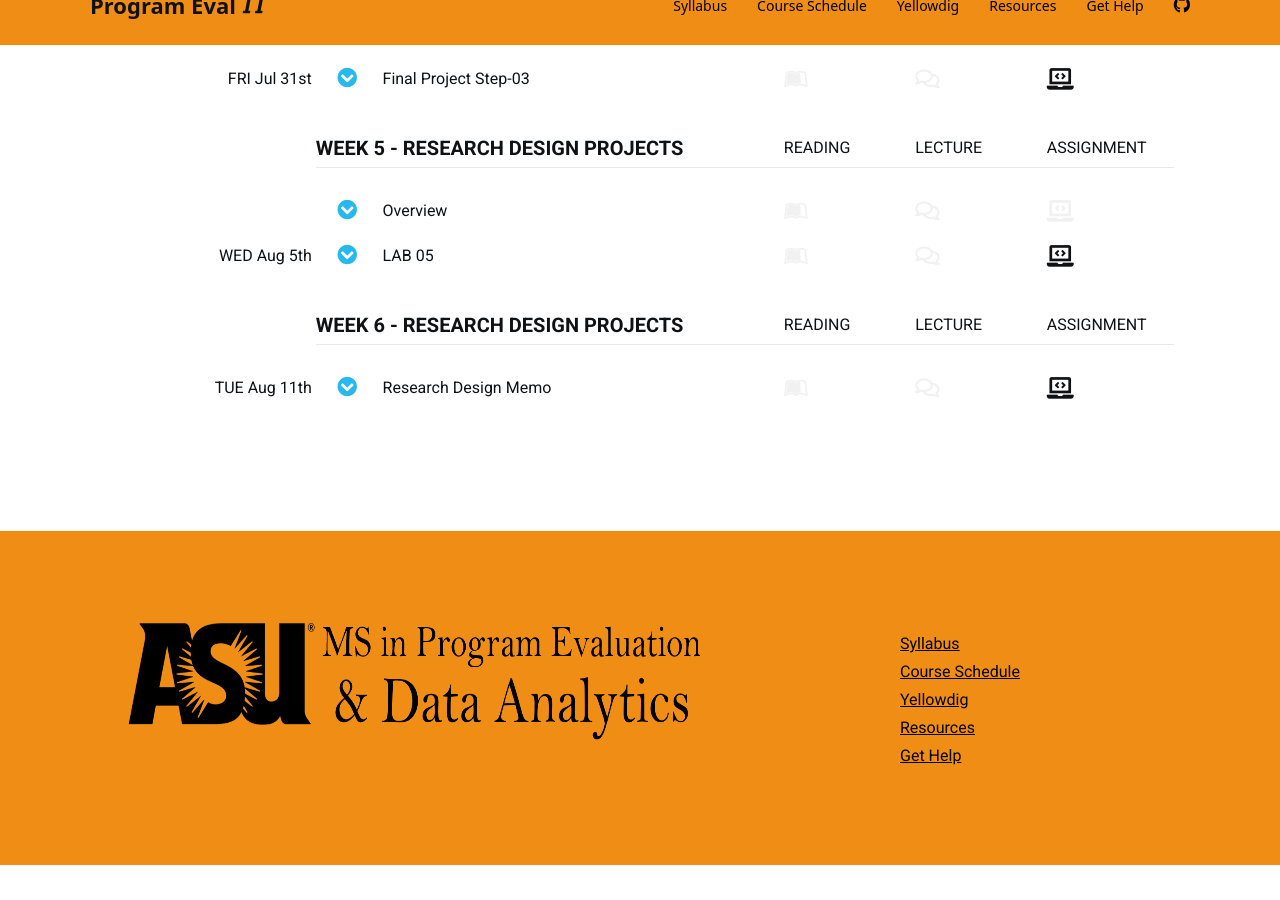
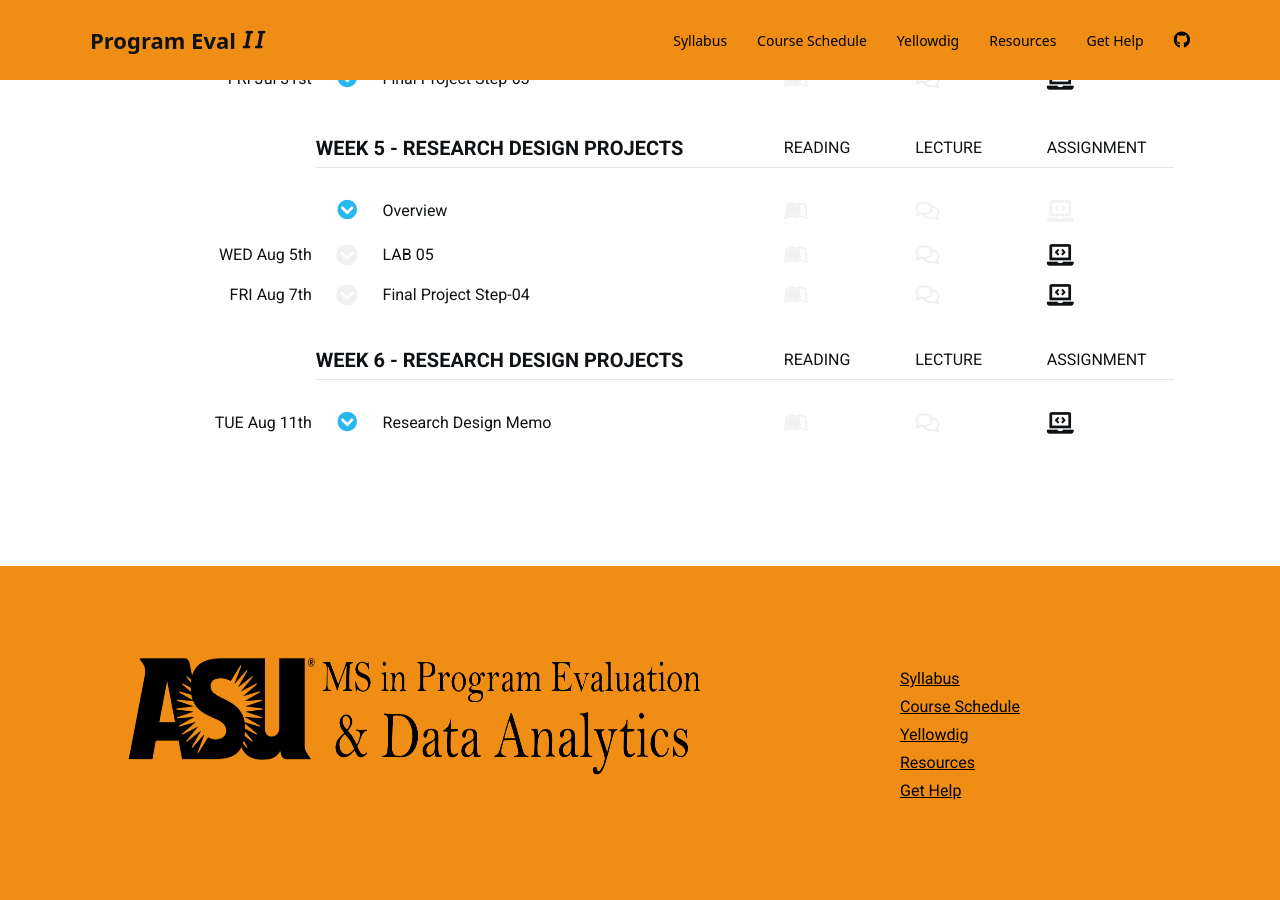
Before and after one commit to DS4PS/cpp-524-sum-2020, a Jekyll site: the page built from schedule.md, in a window 1280 px wide and 900 px high, scrolled down 1019 px. Built offline with Jekyll 4.4.1, drawn with Linux system fonts in a browser that asks for light colours; nearby versions of some CDN libraries; a script bundle is joined from its source files by our own code; library files that are not in the unit come from our copies; a style sheet for code colours, icons or effects is not loaded; before the commit the page ends 1884 px from its top, so only the background shows below that.

Commit message:
Update schedule.md

```diff
--- a/schedule.md
+++ b/schedule.md
@@ -771,6 +771,30 @@
 
 <br>
 <br>
+
+
+
+
+
+*** { @unit = "FRI Aug 7th", @title = "Final Project Step-04", @assignment}
+
+<br>
+<br>
+
+## Step 04 - Identify Your Counterfactual
+
+
+<a class="uk-button uk-button-default" href="">Step-03 Instructions</a>
+
+When you are complete submit your section draft:
+
+<a class="uk-button uk-button-primary" href="{{page.canvas.assignment_url}}">Submit Step</a>
+
+
+<br>
+<br>
+
+
 
 
 
```
Also changed, not shown: other parts of schedule.md (+1 -1 lines).
